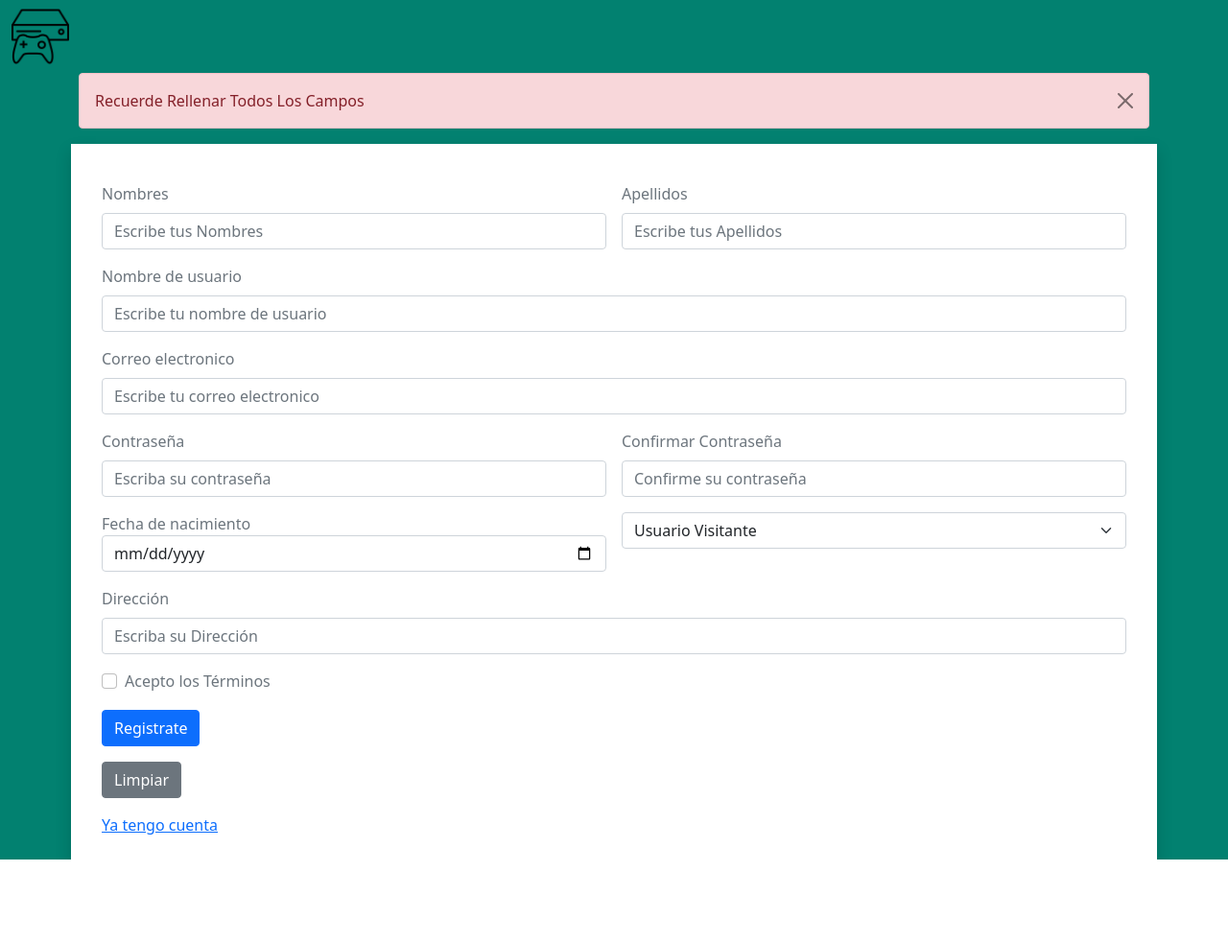
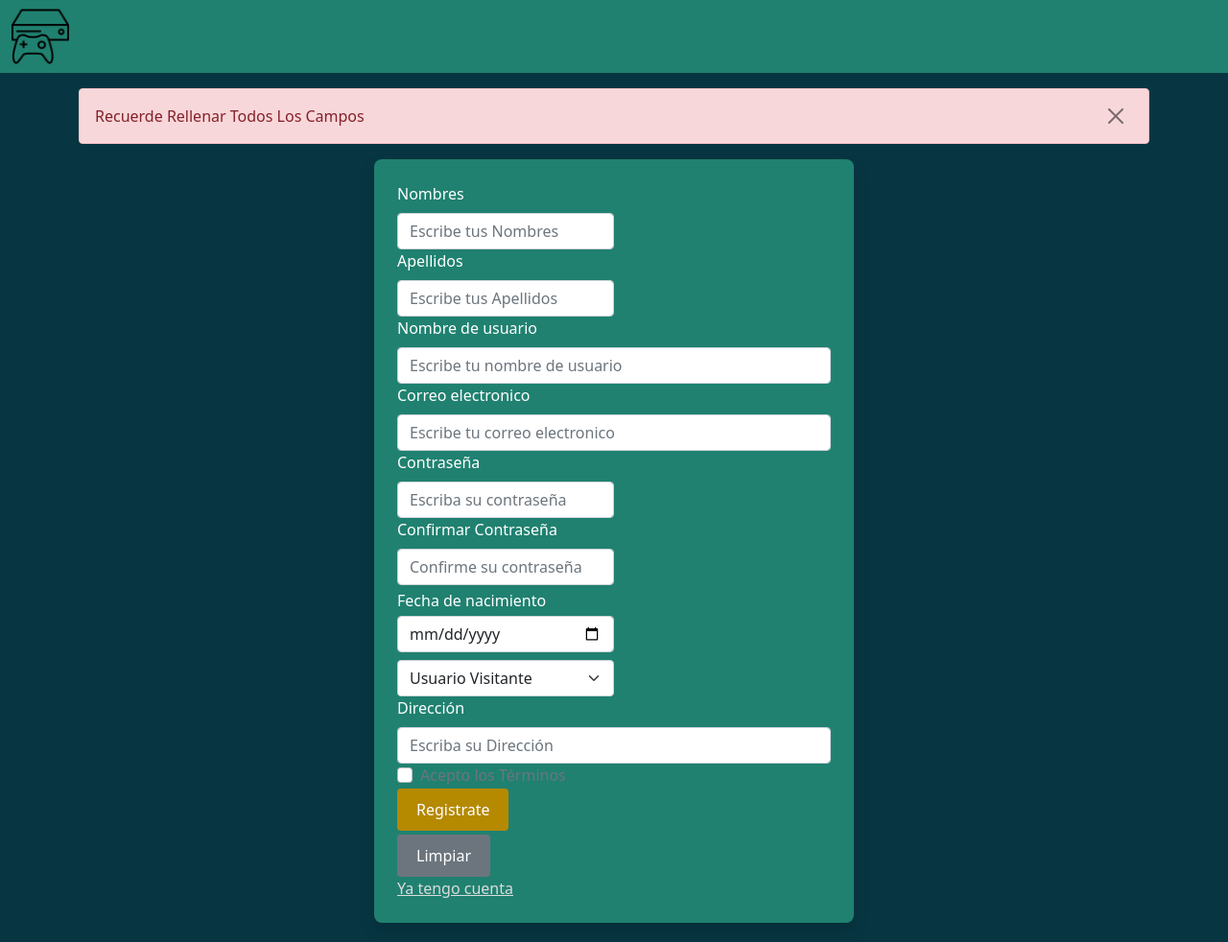
Before and after one commit to javierarf/Sumativa3, a Django app: page /registro/admin/ in a window 1280 px wide. Shown: the whole page at 96% size. Before the commit the page ends 896 px from the top, so only its background shows below. Run offline with Django 5.2, Linux system fonts and the light colour scheme.

Commit message:
cambio en estilo de registro admin

```diff
--- a/tienda/templates/AdminAgregarConsola.html
+++ b/tienda/templates/AdminAgregarConsola.html
@@ -14,12 +14,13 @@
 
 
             form {
-                background-color: rgba(11, 78, 95, 0.251);
+                background-color: #208170;
                 max-width: 500px;
                 margin: 20px auto;
                 padding: 20px;
                 border-radius: 8px;
                 box-shadow: 0 0 10px rgba(0, 0, 0, 0.1);
+                color: #ffffff;
             }
 
             .form-group {
--- a/tienda/templates/Registro_Admin.html
+++ b/tienda/templates/Registro_Admin.html
@@ -11,12 +11,50 @@
     <title>Registrate</title>
     <style>
         body {
-            background-color: rgb(2, 129, 112);
+            background-color: #073642;
+        }
+        .navbar{
+            background-color:#208170;
+        }
+        form {
+            background-color: #208170;
+            max-width: 500px;
+            margin: 20px auto;
+            padding: 20px;
+            border-radius: 8px;
+            box-shadow: 0 0 10px rgba(0, 0, 0, 0.1);
+        }
+
+        .form-group {
+            margin-bottom: 20px;
+        }
+        .form-label{
+            color: #ffffff;
+        }
+        .label{
+            color: #ffffff;
+        }
+        button {
+            padding: 10px 20px;
+            background-color:  #b58900;
+            color: #ffffff;
+            border: none;
+            border-radius: 4px;
+            cursor: pointer;
+            font-size: 16px;
+            margin-right: 10px;
+        }
+
+        button:hover {
+            background-color: #c82333;
+        }
+        a{
+            color: #dbdcdd;
         }
     </style>
 </head>
 <body>
-    <nav class="navbar navbar-expand-lg" id="navbar">
+    <nav class="navbar navbar-expand-lg mb-3" id="navbar">
         <div class="container-fluid">
             <div class="col-4" id="logo">
                 <a href="{% url 'index' %}"><img src="{% static 'images/img1.png' %}" alt="" width="60" height="60"></a>
@@ -38,7 +76,7 @@
           </div>
         {% endif %}
 
-        <form class="row g-3 mt-3 bg-white rounded-5 text-secondary shadow p-4" action="{% url 'registro_admin' %}" method="post">
+        <form class=" g-3 mt-3 rounded-5 text-secondary shadow p-4" action="{% url 'registro_admin' %}" method="post">
             {% csrf_token %}
             <div class="col-6">
                 <label for="inputnombres" class="form-label">Nombres</label>
@@ -71,12 +109,12 @@
             </div>
 
             <div class="col-6">
-                <label for="inputdate">Fecha de nacimiento</label>
+                <label for="inputdate" class="label mt-1 mb-1">Fecha de nacimiento</label>
                 <input type="date" class="form-control" id="inputdate" name="txtnaci">
             </div>
 
             <div class="col-6">
-                <select class="form-select" id="tipo_usuario" name="tipo_usuario">
+                <select class="form-select mt-2" id="tipo_usuario" name="tipo_usuario">
                     <option value="admin">Administrador</option>
                     <option value="visitante" selected>Usuario Visitante</option>
                 </select>
@@ -95,11 +133,11 @@
             </div>
 
             <div class="col-12">
-                <button type="submit" class="btn btn-primary">Registrate</button>
+                <button type="submit" >Registrate</button>
             </div>
 
             <div class="col-12">
-                <button type="reset" class="btn btn-secondary">Limpiar</button>
+                <button type="reset" class="btn-secondary mt-1">Limpiar</button>
             </div>
 
             <div class="col-12">
```
